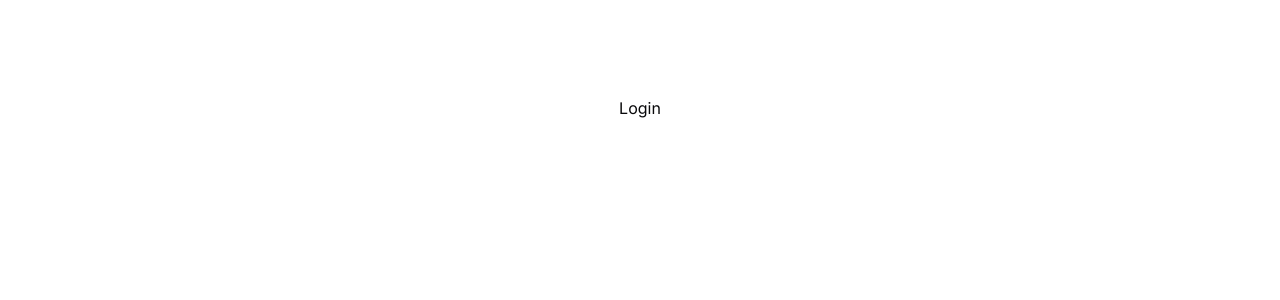
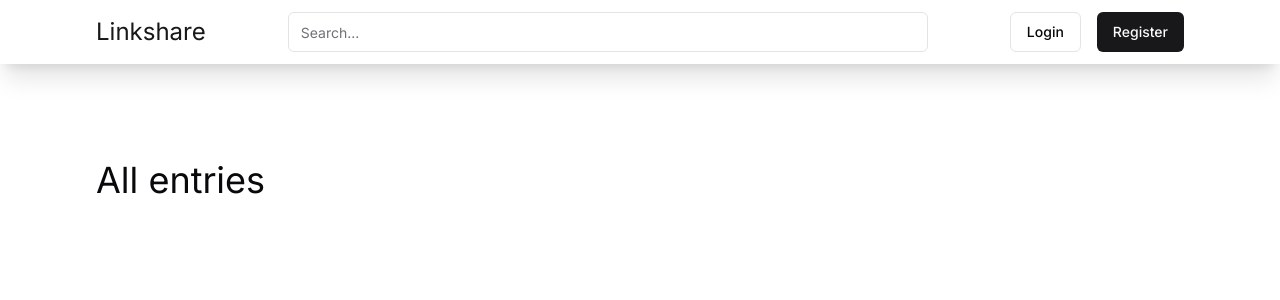
Before and after one commit to gkubiak92/linkshare, a Next.js app: page / in a window 1280 px wide. Shown: the top 300 px of the page. Built offline with nearby package versions, Linux system fonts and the light colour scheme.

Commit message:
add simple navbar

```diff
--- a/src/app/layout.tsx
+++ b/src/app/layout.tsx
@@ -1,14 +1,15 @@
-import {ReactNode} from "react";
-import type {Metadata} from "next";
-import {Inter} from "next/font/google";
+import { ReactNode } from "react";
+import type { Metadata } from "next";
+import { Inter } from "next/font/google";
 import "./globals.css";
-import {cn} from "@/lib/utils";
+import { cn } from "@/lib/utils";
 
 const inter = Inter({ subsets: ["latin"], variable: "--font-sans" });
 
 export const metadata: Metadata = {
   title: "Linkshare",
-  description: "Linkshare is a great place to share the most interesting links you can imagine",
+  description:
+    "Linkshare is a great place to share the most interesting links you can imagine",
 };
 
 export default function RootLayout({
@@ -18,7 +19,9 @@ export default function RootLayout({
 }>) {
   return (
     <html lang="en">
-      <body className={cn(inter.className, "h-screen")}>{children}</body>
+      <body className={cn(inter.className, "min-h-screen h-screen")}>
+        {children}
+      </body>
     </html>
   );
 }
--- a/src/app/login/page.tsx
+++ b/src/app/login/page.tsx
@@ -5,6 +5,22 @@ import Link from "next/link";
 import { routes } from "@/routes";
 
 export default function LoginPage() {
+  // async function login(formData: FormData) {
+  //   "use server";
+  //
+  //   const rawFormData = {
+  //     email: formData.get("email"),
+  //     password: formData.get("password"),
+  //   };
+  //
+  // const res = await fetch(`${process.env.API_URL}/auth/login`, {
+  //   method: "POST",
+  //   body: rawFormData,
+  // });
+  //
+  // console.log(res);
+  // }
+
   return (
     <div className="grid sm:grid-cols-1 md:grid-cols-2 min-h-full">
       <div className="flex flex-col justify-center items-center">
@@ -20,7 +36,7 @@ export default function LoginPage() {
             <Label htmlFor="password">Password</Label>
             <Input id="password" name="password" type="password" />
           </div>
-          <Button className="block mb-12" variant="outline">
+          <Button type="submit" className="block mb-12" variant="outline">
             Login
           </Button>
           <Link href={routes.register} className="underline">
--- a/src/app/page.tsx
+++ b/src/app/page.tsx
@@ -1,10 +1,12 @@
-import {routes} from "@/routes";
-import Link from "next/link";
+import { NavMenu } from "@/components/navMenu/NavMenu";
 
 export default function Home() {
   return (
-    <main className="flex min-h-screen flex-col items-center justify-between p-24">
-      <Link href={routes.login}>Login</Link>
-    </main>
+    <>
+      <NavMenu />
+      <main className="flex flex-col justify-between p-24">
+        <h2 className="text-4xl">All entries</h2>
+      </main>
+    </>
   );
 }
--- /dev/null
+++ b/src/components/navMenu/NavMenu.tsx
@@ -0,0 +1,21 @@
+import { Input } from "@/components/ui/input";
+import { Button } from "@/components/ui/button";
+import { routes } from "@/routes";
+import Link from "next/link";
+
+export const NavMenu = () => (
+  <nav className="relative top-0 left-0 right-0 px-24 py-2 flex items-center gap-4 shadow-xl">
+    <Link className="block text-2xl text-zinc-900 py-2" href={routes.root}>
+      Linkshare
+    </Link>
+    <Input className="block max-w-screen-sm mx-auto" placeholder="Search..." />
+    <div className="flex gap-4 items-center">
+      <Button asChild variant="outline">
+        <Link href={routes.login}>Login</Link>
+      </Button>
+      <Button asChild>
+        <Link href={routes.register}>Register</Link>
+      </Button>
+    </div>
+  </nav>
+);
--- a/src/routes.ts
+++ b/src/routes.ts
@@ -1,4 +1,5 @@
 export const routes = {
+  root: "/",
   login: "/login",
   register: "/register",
 };
```
Also changed, not shown: 1 other file (tests, documents, lock files or other folders).
